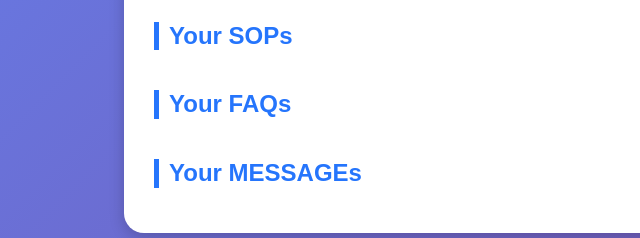
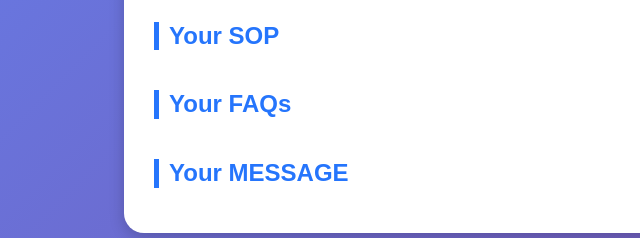
Before and after one commit to Dannylinz/SP_YEAR3_work_project_v2, a website: page public/profile.html in a window 1280 px wide. Shown: the part 290-528 px from the top of the page, 66-706 px from the left. Drawn offline with nearby package versions, Linux system fonts and the light colour scheme; no server answers; sample sign-in values are in the browser's storage; files whose address does not match are found by name.

Commit message:
profile some changes on frontend word

```diff
--- a/public/profile.html
+++ b/public/profile.html
@@ -114,7 +114,7 @@
       </div>
 
       <div class="section">
-        <h4>Your SOPs</h4>
+        <h4>Your SOP</h4>
         <ul id="sopList" class="list-group"></ul>
       </div>
 
@@ -124,7 +124,7 @@
       </div>
 
       <div class="section">
-        <h4>Your MESSAGEs</h4>
+        <h4>Your MESSAGE</h4>
         <ul id="faqList" class="list-group"></ul>
       </div>
 
```
Also changed, not shown: uploads/1763529522868-GEYLENG RC.png (added), 1 other file.
